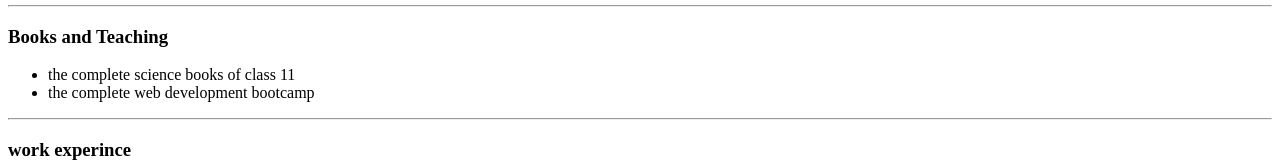
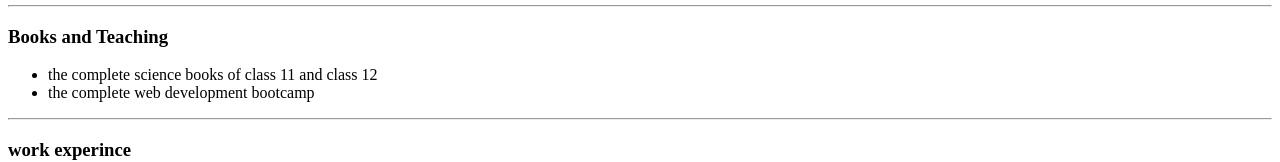
Before and after one commit to biplab123456/cv, a plain HTML site: page index.html in a window 1280 px wide. Shown: the part 319-481 px from the top of the page. Drawn offline with Linux system fonts and the light colour scheme.

Commit message:
Update index.html

```diff
--- a/index.html
+++ b/index.html
@@ -21,7 +21,7 @@
     <hr>
     <h3>Books and Teaching</h3>
     <ul>
-    	<li>the complete science books of class 11</li>
+    	<li>the complete science books of class 11 and class 12</li>
     	<li>the complete web development bootcamp</li>
     </ul>
     <hr>
```
